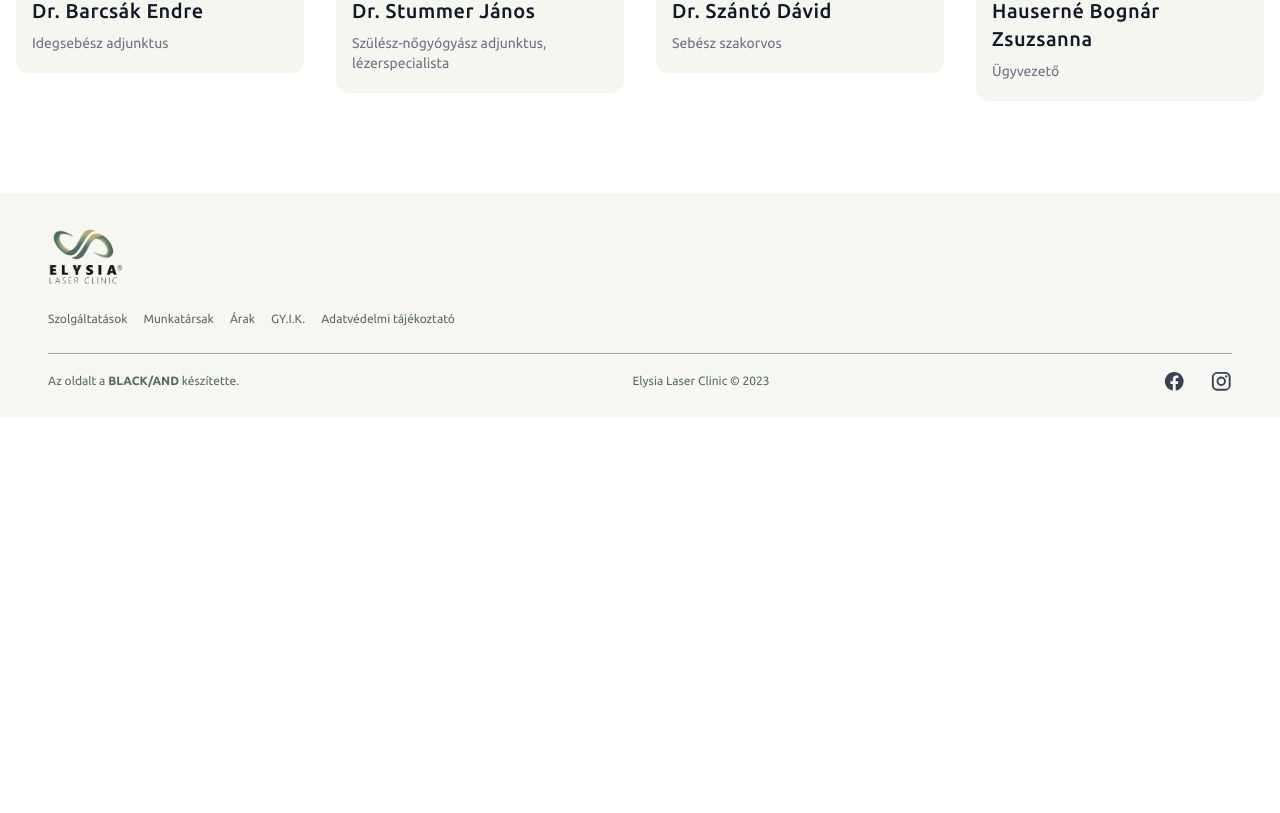
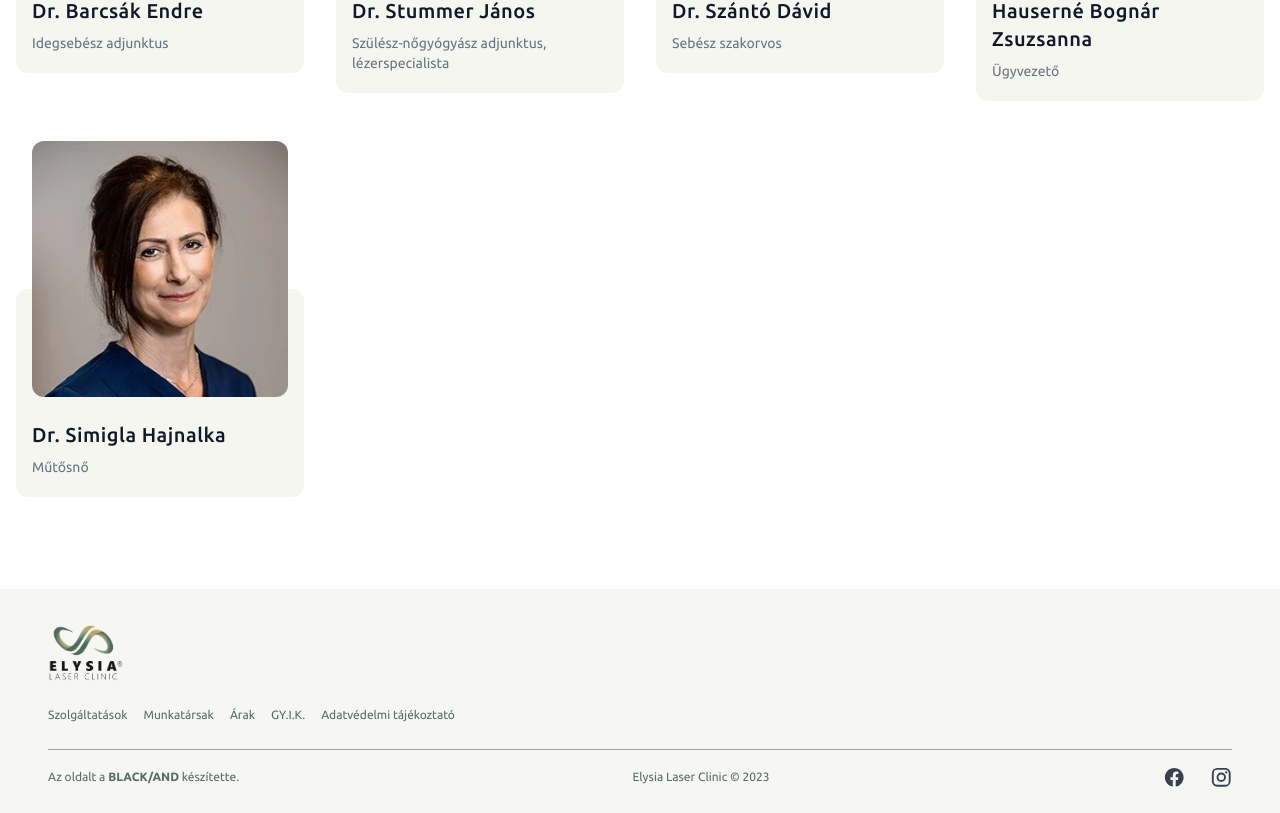
Before and after one commit to omgzsa/elysia-app, a Vue app in the folder frontend/: page /munkatarsak in a window 1280 px wide. Shown: the part 999-1812 px from the top of the page. Before the commit the page ends 1416 px from the top, so only its background shows below. Built offline with nearby package versions, Linux system fonts and the light colour scheme.

Commit message:
unlickable new static doctor

```diff
--- a/frontend/src/views/EmployeesView.vue
+++ b/frontend/src/views/EmployeesView.vue
@@ -1,6 +1,17 @@
 <script setup>
+import { useGetEmployeeImageUrl } from "../composables/getEmployeeImageUrl.js";
 import EmployeeCard from "../components/employee/EmployeeCard.vue";
 import employeeData from "../assets/coworkers.json";
+
+const hajnalka = {
+  id: 40,
+  name: "Dr. Simigla Hajnalka",
+  slug: "/munkatarsak",
+  hasAppointment: false,
+  appointmentLink: "",
+  title: "Műtősnő",
+  image: "dr-simigla-hajnalka.webp",
+};
 </script>
 
 <template>
@@ -18,6 +29,27 @@ import employeeData from "../assets/coworkers.json";
           :key="item.id"
           :item="item"
         />
+        <!-- <EmployeeCard :item="hajnalka" /> -->
+        <div class="employee-card group relative">
+          <div
+            class="bg-primary-100/20 h-52 w-full absolute -bottom-5 rounded-xl -z-10 group-hover:translate-y-1 transition-transform duration-200"
+          ></div>
+          <div class="text-xs sm:text-sm text-gray-500">
+            <div class="flex flex-col px-4 space-y-2">
+              <img
+                :src="useGetEmployeeImageUrl(hajnalka.image)"
+                :alt="hajnalka.name"
+                width="128"
+                height="128"
+                class="rounded-xl w-full h-64 object-cover object-top mb-4 group-hover:-translate-y-1 transition-transform duration-200"
+              />
+              <h3 class="text-gray-900">
+                {{ hajnalka.name }}
+              </h3>
+              <span>{{ hajnalka.title }}</span>
+            </div>
+          </div>
+        </div>
       </div>
     </div>
   </section>
```
